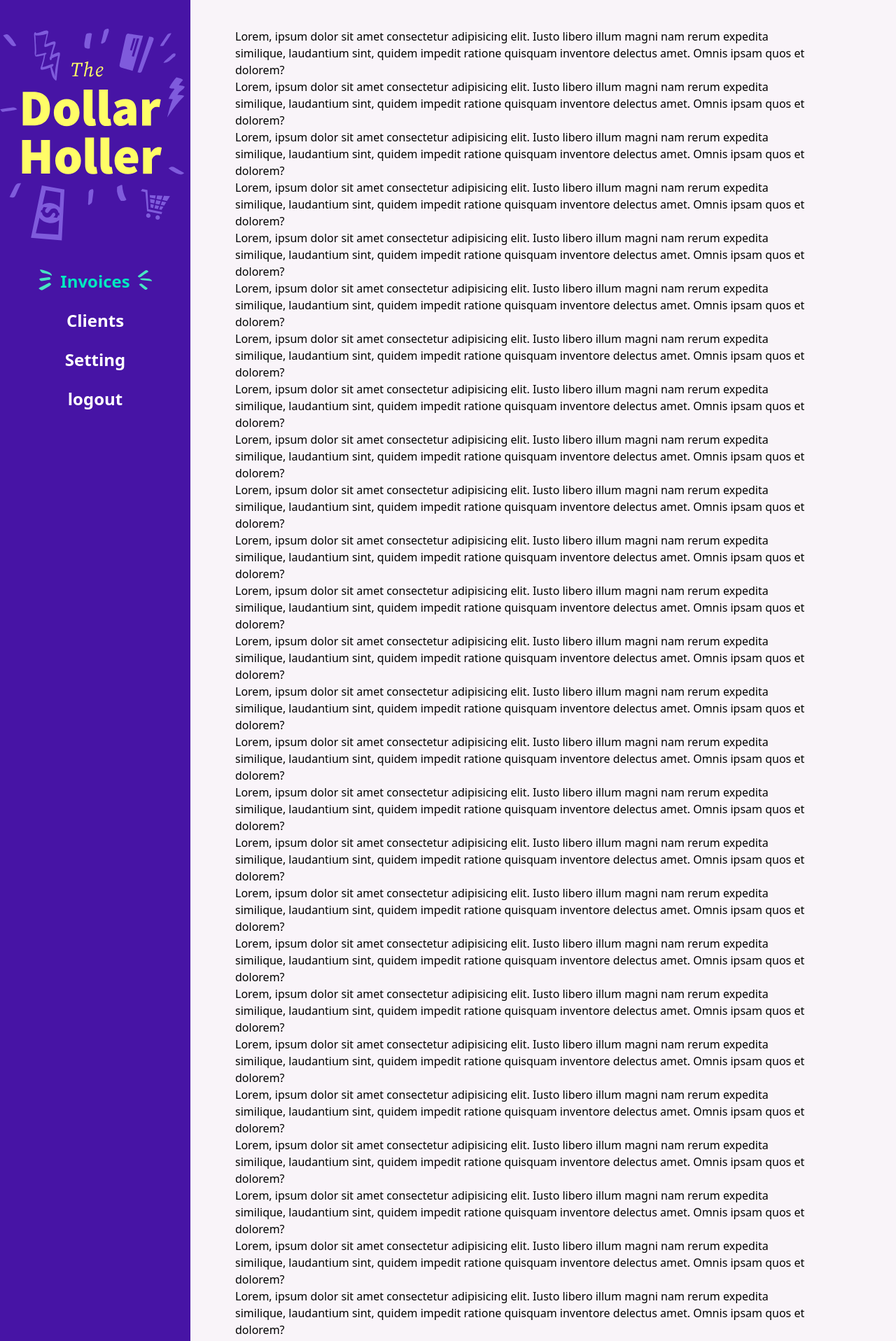
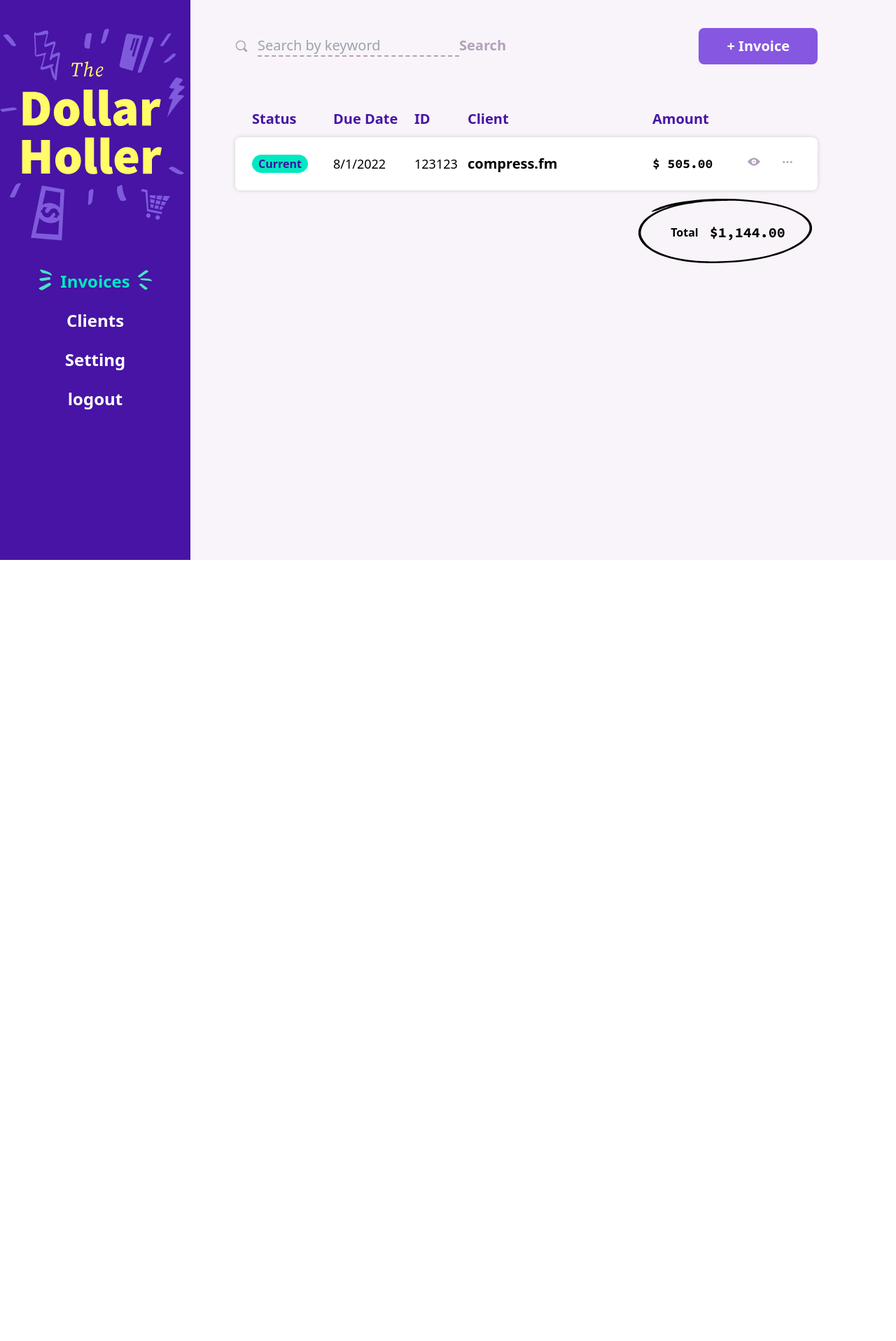
Before and after one commit to crazyH0b0/svelte-invoice, a SvelteKit app: page /invoices in a window 1280 px wide. Shown: the top 1916 px of the page at 70% size. After the commit the page ends 800 px from the top, so only its background shows below. Built offline with nearby package versions, Linux system fonts and the light colour scheme.

Commit message:
stylying invoices list

```diff
--- a/src/app.css
+++ b/src/app.css
@@ -12,7 +12,7 @@
     @apply block font-sansSerif text-base font-bold text-monsoon;
   }
 
-  input[type="text"]:not(.search):not(.line-item),
+  /* input[type="text"]:not(.search):not(.line-item),
   input[type="number"]:not(.line-item),
   input[type="date"],
   input[type="password"],
@@ -39,7 +39,7 @@
   input[type="password"]:focus,
   input[type="email"]:focus {
     @apply border-2 border-lavenderIndigo outline-none;
-  }
+  } */
 
   input[type=number]:disabled {
     @apply appearance-none;
--- /dev/null
+++ b/src/lib/components/CircledAmount.svelte
@@ -0,0 +1,9 @@
+<script lang="ts">
+  export let label: string;
+  export let amount: string;
+</script>
+
+<div class=" flex gap-x-4 bg-circle bg-no-repeat min-h-[6rem] min-w-[16rem] float-right center">
+  <div class="font-bold">{label}</div>
+  <div class="font-mono text-xl font-bold">{amount}</div>
+</div>
--- /dev/null
+++ b/src/lib/components/Icon/Search.svelte
@@ -0,0 +1,10 @@
+<script lang="ts">
+  export let width = 24,
+    height = 24;
+</script>
+
+<svg {width} {height} viewBox="0 0 32 32" fill="none" xmlns="http://www.w3.org/2000/svg">
+  <path
+    d="M22.414 19.586L18.455 15.627C19.439 14.108 19.973 12.339 19.973 10.486C19.973 7.953 18.987 5.57 17.194 3.779C15.402 1.987 13.02 1 10.486 1C7.952 1 5.57 1.987 3.779 3.778C1.987 5.57 1 7.953 1 10.486C1 13.02 1.987 15.403 3.779 17.194C5.57 18.986 7.953 19.972 10.486 19.972C12.34 19.972 14.108 19.44 15.627 18.455L19.586 22.414C19.964 22.792 20.466 23 21 23C21.534 23 22.036 22.792 22.414 22.414C22.792 22.037 23 21.535 23 21C23 20.465 22.792 19.963 22.414 19.586ZM5.193 15.778C3.779 14.365 3 12.486 3 10.486C3 8.486 3.779 6.607 5.193 5.194C6.607 3.779 8.486 3 10.486 3C12.486 3 14.365 3.779 15.779 5.194C17.193 6.607 17.972 8.486 17.972 10.486C17.972 12.486 17.193 14.365 15.779 15.779C14.365 17.194 12.486 17.972 10.486 17.972C8.486 17.972 6.607 17.194 5.193 15.778Z"
+  />
+</svg>
--- /dev/null
+++ b/src/lib/components/Icon/ThreeDots.svelte
@@ -0,0 +1,10 @@
+<script lang="ts">
+  export let width = 24,
+    height = 24;
+</script>
+
+<svg {width} {height} viewBox="0 0 32 32" fill="none" xmlns="http://www.w3.org/2000/svg">
+  <circle cx="5" cy="12.5" r="2" />
+  <circle cx="12" cy="12.5" r="2" />
+  <circle cx="19" cy="12.5" r="2" />
+</svg>
--- /dev/null
+++ b/src/lib/components/Icon/View.svelte
@@ -0,0 +1,13 @@
+<script lang="ts">
+  export let width = 24,
+    height = 24;
+</script>
+
+<svg {width} {height} viewBox="0 0 32 32" fill="none" xmlns="http://www.w3.org/2000/svg">
+  <path
+    d="M24 12C24 12 18.9285 4.5 12 4.5C5.0715 4.5 0 12 0 12C0 12 5.0715 19.5 12 19.5C18.9285 19.5 24 12 24 12ZM12 16.5C9.5145 16.5 7.5 14.487 7.5 12C7.5 9.513 9.5145 7.5 12 7.5C14.484 7.5 16.5 9.513 16.5 12C16.5 14.487 14.484 16.5 12 16.5Z"
+  />
+  <path
+    d="M12 13.5C12.8284 13.5 13.5 12.8284 13.5 12C13.5 11.1716 12.8284 10.5 12 10.5C11.1716 10.5 10.5 11.1716 10.5 12C10.5 12.8284 11.1716 13.5 12 13.5Z"
+  />
+</svg>
--- /dev/null
+++ b/src/lib/components/Search.svelte
@@ -0,0 +1,16 @@
+<script>
+  import Search from '$lib/components/Icon/Search.svelte';
+</script>
+
+<div class=" relative flex w-full items-baseline">
+  <div class=" mr-2 text-pastelPurple mt-auto">
+    <Search />
+  </div>
+  <input
+    type="text"
+    class="w-72 border-b-2 border-dashed border-b-pastelPurple bg-transparent
+     font-sansSerif text-xl text-black outline-none focus:border-solid focus:border-b-lavenderIndigo"
+    placeholder="Search by keyword"
+  />
+  <button class=" font-sansSerif text-xl font-black text-pastelPurple">Search</button>
+</div>
--- /dev/null
+++ b/src/lib/components/Tag.svelte
@@ -0,0 +1,31 @@
+<script lang="ts">
+  export let label: 'draft' | 'sent' | 'current' | 'late' | 'paid' = 'draft';
+</script>
+
+<div
+  class=" text-base w-20 rounded-full font-bold capitalize border-1 text-center"
+  class:inverted={label === 'draft'}
+  class:success={label === 'sent' || label === 'current'}
+  class:alert={label === 'late'}
+  class:archive={label === 'paid'}
+>
+  {label}
+</div>
+
+<style lang="postcss">
+  .inverted {
+    @apply border-pastelPurple text-pastelPurple;
+  }
+
+  .success {
+    @apply border-robinEggBlue bg-robinEggBlue text-blueGem;
+  }
+
+  .alert {
+    @apply border-scarlet bg-scarlet text-goldenFizz;
+  }
+
+  .archive {
+    @apply border-pastelPurple text-pastelPurple text-white;
+  }
+</style>
--- a/src/routes/(dashboard)/invoices/+page.svelte
+++ b/src/routes/(dashboard)/invoices/+page.svelte
@@ -1,155 +1,61 @@
-<p>
-  Lorem, ipsum dolor sit amet consectetur adipisicing elit. Iusto libero illum magni nam rerum
-  expedita similique, laudantium sint, quidem impedit ratione quisquam inventore delectus amet.
-  Omnis ipsam quos et dolorem?
-</p>
-<p>
-  Lorem, ipsum dolor sit amet consectetur adipisicing elit. Iusto libero illum magni nam rerum
-  expedita similique, laudantium sint, quidem impedit ratione quisquam inventore delectus amet.
-  Omnis ipsam quos et dolorem?
-</p>
-<p>
-  Lorem, ipsum dolor sit amet consectetur adipisicing elit. Iusto libero illum magni nam rerum
-  expedita similique, laudantium sint, quidem impedit ratione quisquam inventore delectus amet.
-  Omnis ipsam quos et dolorem?
-</p>
-<p>
-  Lorem, ipsum dolor sit amet consectetur adipisicing elit. Iusto libero illum magni nam rerum
-  expedita similique, laudantium sint, quidem impedit ratione quisquam inventore delectus amet.
-  Omnis ipsam quos et dolorem?
-</p>
-<p>
-  Lorem, ipsum dolor sit amet consectetur adipisicing elit. Iusto libero illum magni nam rerum
-  expedita similique, laudantium sint, quidem impedit ratione quisquam inventore delectus amet.
-  Omnis ipsam quos et dolorem?
-</p>
-<p>
-  Lorem, ipsum dolor sit amet consectetur adipisicing elit. Iusto libero illum magni nam rerum
-  expedita similique, laudantium sint, quidem impedit ratione quisquam inventore delectus amet.
-  Omnis ipsam quos et dolorem?
-</p>
-<p>
-  Lorem, ipsum dolor sit amet consectetur adipisicing elit. Iusto libero illum magni nam rerum
-  expedita similique, laudantium sint, quidem impedit ratione quisquam inventore delectus amet.
-  Omnis ipsam quos et dolorem?
-</p>
-<p>
-  Lorem, ipsum dolor sit amet consectetur adipisicing elit. Iusto libero illum magni nam rerum
-  expedita similique, laudantium sint, quidem impedit ratione quisquam inventore delectus amet.
-  Omnis ipsam quos et dolorem?
-</p>
-<p>
-  Lorem, ipsum dolor sit amet consectetur adipisicing elit. Iusto libero illum magni nam rerum
-  expedita similique, laudantium sint, quidem impedit ratione quisquam inventore delectus amet.
-  Omnis ipsam quos et dolorem?
-</p>
-<p>
-  Lorem, ipsum dolor sit amet consectetur adipisicing elit. Iusto libero illum magni nam rerum
-  expedita similique, laudantium sint, quidem impedit ratione quisquam inventore delectus amet.
-  Omnis ipsam quos et dolorem?
-</p>
-<p>
-  Lorem, ipsum dolor sit amet consectetur adipisicing elit. Iusto libero illum magni nam rerum
-  expedita similique, laudantium sint, quidem impedit ratione quisquam inventore delectus amet.
-  Omnis ipsam quos et dolorem?
-</p>
-<p>
-  Lorem, ipsum dolor sit amet consectetur adipisicing elit. Iusto libero illum magni nam rerum
-  expedita similique, laudantium sint, quidem impedit ratione quisquam inventore delectus amet.
-  Omnis ipsam quos et dolorem?
-</p>
-<p>
-  Lorem, ipsum dolor sit amet consectetur adipisicing elit. Iusto libero illum magni nam rerum
-  expedita similique, laudantium sint, quidem impedit ratione quisquam inventore delectus amet.
-  Omnis ipsam quos et dolorem?
-</p>
-<p>
-  Lorem, ipsum dolor sit amet consectetur adipisicing elit. Iusto libero illum magni nam rerum
-  expedita similique, laudantium sint, quidem impedit ratione quisquam inventore delectus amet.
-  Omnis ipsam quos et dolorem?
-</p>
-<p>
-  Lorem, ipsum dolor sit amet consectetur adipisicing elit. Iusto libero illum magni nam rerum
-  expedita similique, laudantium sint, quidem impedit ratione quisquam inventore delectus amet.
-  Omnis ipsam quos et dolorem?
-</p>
-<p>
-  Lorem, ipsum dolor sit amet consectetur adipisicing elit. Iusto libero illum magni nam rerum
-  expedita similique, laudantium sint, quidem impedit ratione quisquam inventore delectus amet.
-  Omnis ipsam quos et dolorem?
-</p>
-<p>
-  Lorem, ipsum dolor sit amet consectetur adipisicing elit. Iusto libero illum magni nam rerum
-  expedita similique, laudantium sint, quidem impedit ratione quisquam inventore delectus amet.
-  Omnis ipsam quos et dolorem?
-</p>
-<p>
-  Lorem, ipsum dolor sit amet consectetur adipisicing elit. Iusto libero illum magni nam rerum
-  expedita similique, laudantium sint, quidem impedit ratione quisquam inventore delectus amet.
-  Omnis ipsam quos et dolorem?
-</p>
-<p>
-  Lorem, ipsum dolor sit amet consectetur adipisicing elit. Iusto libero illum magni nam rerum
-  expedita similique, laudantium sint, quidem impedit ratione quisquam inventore delectus amet.
-  Omnis ipsam quos et dolorem?
-</p>
-<p>
-  Lorem, ipsum dolor sit amet consectetur adipisicing elit. Iusto libero illum magni nam rerum
-  expedita similique, laudantium sint, quidem impedit ratione quisquam inventore delectus amet.
-  Omnis ipsam quos et dolorem?
-</p>
-<p>
-  Lorem, ipsum dolor sit amet consectetur adipisicing elit. Iusto libero illum magni nam rerum
-  expedita similique, laudantium sint, quidem impedit ratione quisquam inventore delectus amet.
-  Omnis ipsam quos et dolorem?
-</p>
-<p>
-  Lorem, ipsum dolor sit amet consectetur adipisicing elit. Iusto libero illum magni nam rerum
-  expedita similique, laudantium sint, quidem impedit ratione quisquam inventore delectus amet.
-  Omnis ipsam quos et dolorem?
-</p>
-<p>
-  Lorem, ipsum dolor sit amet consectetur adipisicing elit. Iusto libero illum magni nam rerum
-  expedita similique, laudantium sint, quidem impedit ratione quisquam inventore delectus amet.
-  Omnis ipsam quos et dolorem?
-</p>
-<p>
-  Lorem, ipsum dolor sit amet consectetur adipisicing elit. Iusto libero illum magni nam rerum
-  expedita similique, laudantium sint, quidem impedit ratione quisquam inventore delectus amet.
-  Omnis ipsam quos et dolorem?
-</p>
-<p>
-  Lorem, ipsum dolor sit amet consectetur adipisicing elit. Iusto libero illum magni nam rerum
-  expedita similique, laudantium sint, quidem impedit ratione quisquam inventore delectus amet.
-  Omnis ipsam quos et dolorem?
-</p>
-<p>
-  Lorem, ipsum dolor sit amet consectetur adipisicing elit. Iusto libero illum magni nam rerum
-  expedita similique, laudantium sint, quidem impedit ratione quisquam inventore delectus amet.
-  Omnis ipsam quos et dolorem?
-</p>
-<p>
-  Lorem, ipsum dolor sit amet consectetur adipisicing elit. Iusto libero illum magni nam rerum
-  expedita similique, laudantium sint, quidem impedit ratione quisquam inventore delectus amet.
-  Omnis ipsam quos et dolorem?
-</p>
-<p>
-  Lorem, ipsum dolor sit amet consectetur adipisicing elit. Iusto libero illum magni nam rerum
-  expedita similique, laudantium sint, quidem impedit ratione quisquam inventore delectus amet.
-  Omnis ipsam quos et dolorem?
-</p>
-<p>
-  Lorem, ipsum dolor sit amet consectetur adipisicing elit. Iusto libero illum magni nam rerum
-  expedita similique, laudantium sint, quidem impedit ratione quisquam inventore delectus amet.
-  Omnis ipsam quos et dolorem?
-</p>
-<p>
-  Lorem, ipsum dolor sit amet consectetur adipisicing elit. Iusto libero illum magni nam rerum
-  expedita similique, laudantium sint, quidem impedit ratione quisquam inventore delectus amet.
-  Omnis ipsam quos et dolorem?
-</p>
-<p>
-  Lorem, ipsum dolor sit amet consectetur adipisicing elit. Iusto libero illum magni nam rerum
-  expedita similique, laudantium sint, quidem impedit ratione quisquam inventore delectus amet.
-  Omnis ipsam quos et dolorem?
-</p>
+<script>
+  import CircledAmount from '$lib/components/CircledAmount.svelte';
+  import ThreeDots from '$lib/components/Icon/ThreeDots.svelte';
+  import View from '$lib/components/Icon/View.svelte';
+  import Search from '$lib/components/Search.svelte';
+  import Tag from '$lib/components/Tag.svelte';
+</script>
+
+<svelte:head>
+  <title>Invoices | The Dollar Holler</title>
+</svelte:head>
+
+<div class="flex justify-between items-center mb-16">
+  <Search />
+
+  <div>
+    <button
+      class=" relative whitespace-nowrap rounded-lg bg-lavenderIndigo
+       px-10 py-3 font-sansSerif text-xl font-black text-white shadow-colored hover:shadow-coloredHover
+       translate-y-0 hover:-translate-y-2 transition-all
+       ">+ Invoice</button
+    >
+  </div>
+</div>
+
+<div>
+  <div class=" invoice-table table-header text-daisyBush">
+    <h3>Status</h3>
+    <h3>Due Date</h3>
+    <h3>ID</h3>
+    <h3>Client</h3>
+    <h3>Amount</h3>
+    <div />
+    <div />
+  </div>
+</div>
+<div class="invoice-table items-center bg-white py-6 rounded-lg shadow-tableRow">
+  <div>
+    <Tag label="current" />
+  </div>
+  <div class=" text-lg">8/1/2022</div>
+  <div class=" text-lg">123123</div>
+  <div class=" text-xl font-bold">compress.fm</div>
+  <div class=" text-lg font-mono font-bold">$ 505.00</div>
+  <div class=" text-lg center">
+    <a href="#" class=" text-pastelPurple hover:text-daisyBush"><View /></a>
+  </div>
+  <div class=" text-lg center">
+    <button class=" justify-center text-pastelPurple hover:text-daisyBush">
+      <ThreeDots />
+    </button>
+  </div>
+</div>
+
+<CircledAmount label="Total" amount="$1,144.00" />
+
+<style lang="postcss">
+  .table-header h3 {
+    @apply text-xl font-black leading-snug;
+  }
+</style>
```
